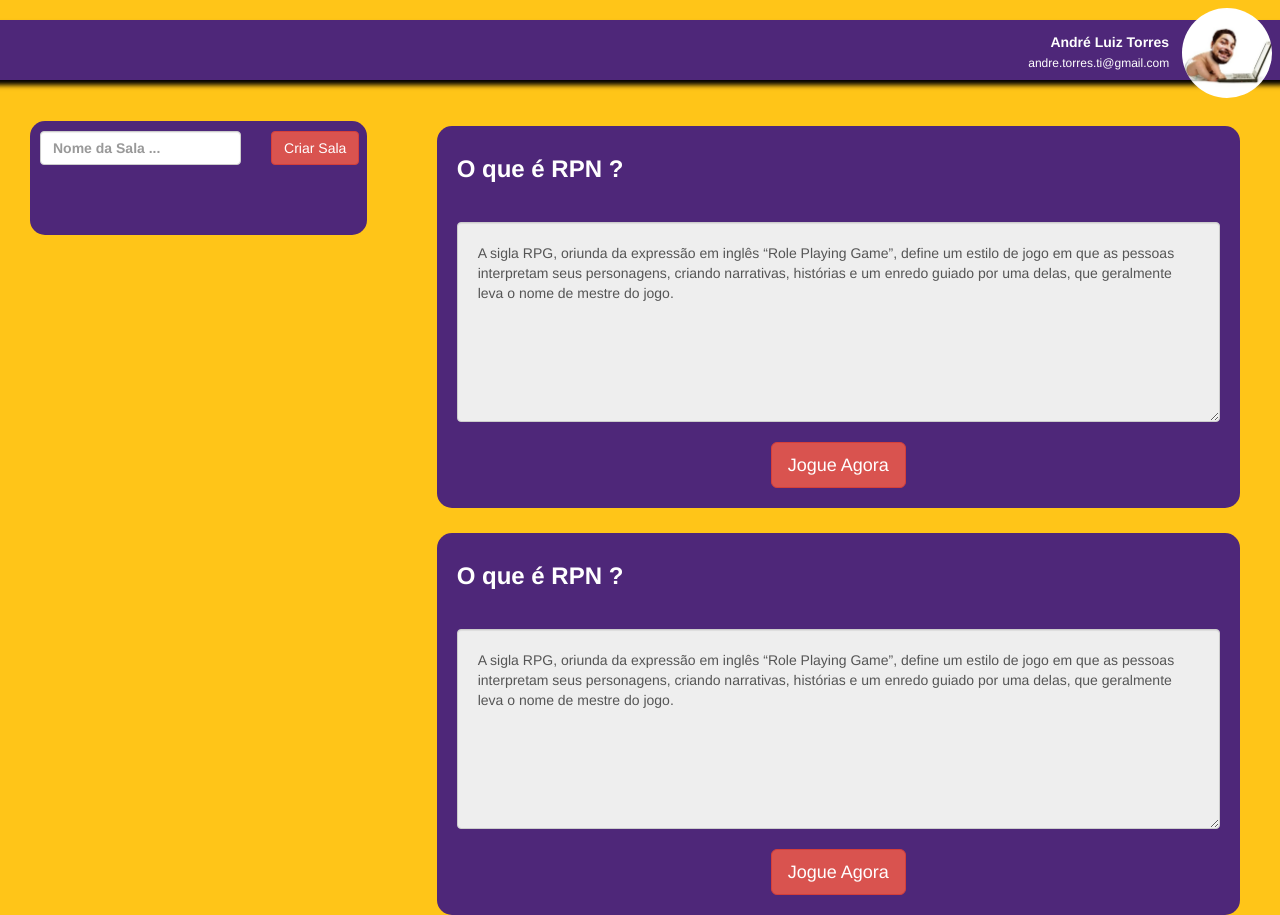
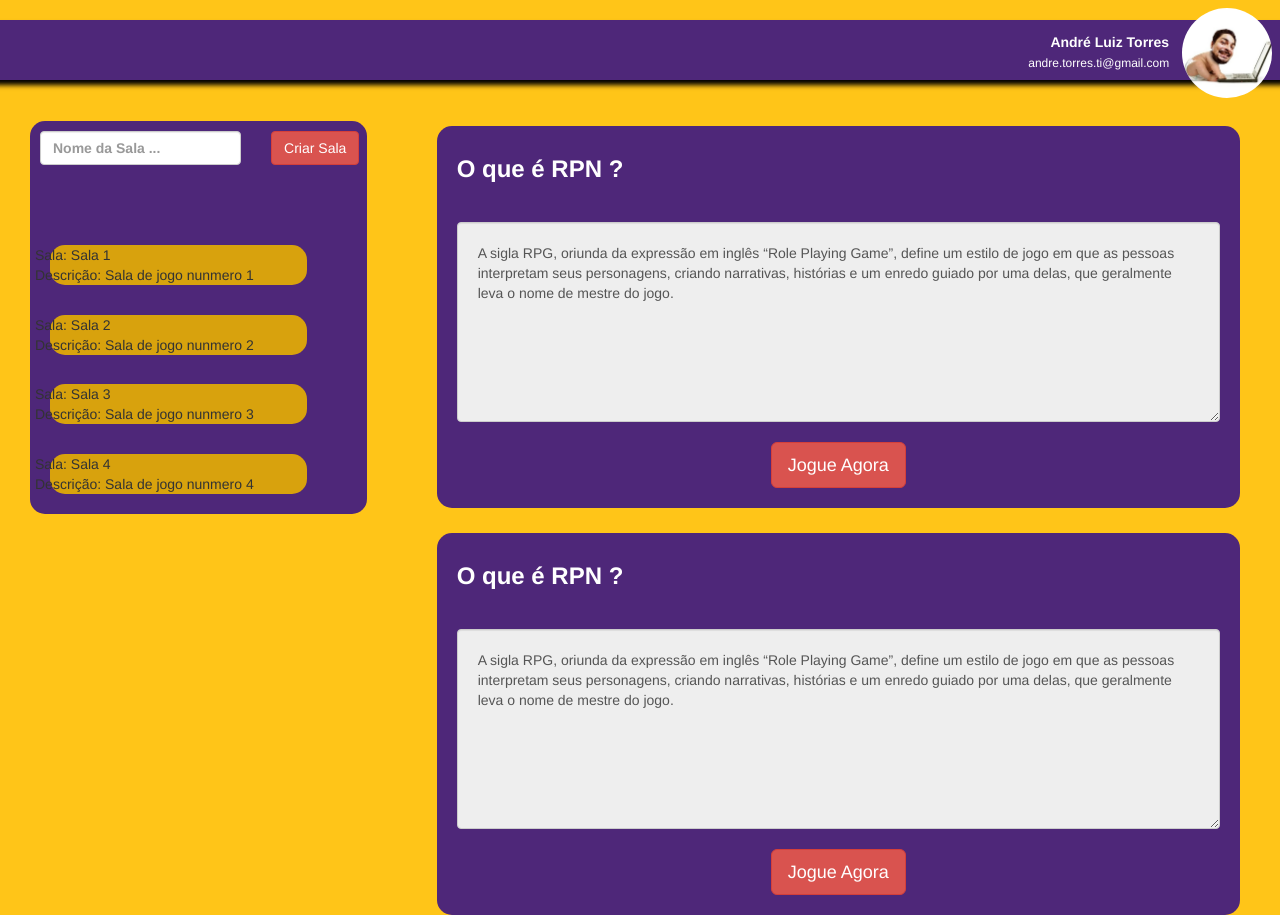
Before and after one commit to andreluiztorres/PIRPN, a React (Create React App) app in the folder rpn_pi/: page /Hall in a window 1280 px wide. Built offline with nearby package versions, Linux system fonts and the light colour scheme.

Commit message:
Ajuste Hall ListaCard

```diff
--- a/rpn_pi/src/App.css
+++ b/rpn_pi/src/App.css
@@ -23,6 +23,14 @@ box-shadow: 5px 5px 5px '#000';
   margin-top: 10%;
 }
 
+.CardLista {
+
+  margin-right: 40px;
+  background-color: #d8a20d;
+  border-radius: 15px;
+  box-shadow: 5px 5px 5px '#000';
+  margin-top: 10%;
+}
 
 
 .App {
--- a/rpn_pi/src/pages/hall/index.js
+++ b/rpn_pi/src/pages/hall/index.js
@@ -7,6 +7,52 @@ import Avatar from 'react-avatar';
 
 
 const Hall = () => {
+
+    const listaSala = [
+        {
+        Id: 1,
+        Nome: 'Sala 1',
+        Descricao: "Sala de jogo nunmero 1",
+        },
+        {
+        Id: 2,
+        Nome:' Sala 2',
+        Descricao: "Sala de jogo nunmero 2",
+        },
+        {
+        Id: 3,
+        Nome: 'Sala 3',
+        Descricao: "Sala de jogo nunmero 3",
+        },
+        {
+        Id: 4,
+        Nome: 'Sala 4',
+        Descricao: 'Sala de jogo nunmero 4',
+        }
+    ]
+
+
+    const listaItens = listaSala.map( (f) =>
+
+    <Card className='CardLista'>
+        <CardBody>
+            <Row>
+                <Col>
+                Sala: {f.Nome}
+                </Col>
+            </Row>
+            <Row>
+                <Col>
+                Descrição: {f.Descricao}
+                </Col>
+            </Row>
+        </CardBody>
+    </Card>
+
+    )
+
+
+
 
     return(
 
@@ -40,8 +86,9 @@ const Hall = () => {
                 </Col>
                 </Row>
             </CardHeader>
+
             <CardBody style={{padding: '20px'}} ><br />
-
+            {listaItens}
             </CardBody>
         </Card>
     </Col>
@@ -77,6 +124,7 @@ const Hall = () => {
         </Card>
     </Col>
 </Row>
+
         </>
 
     )
```
